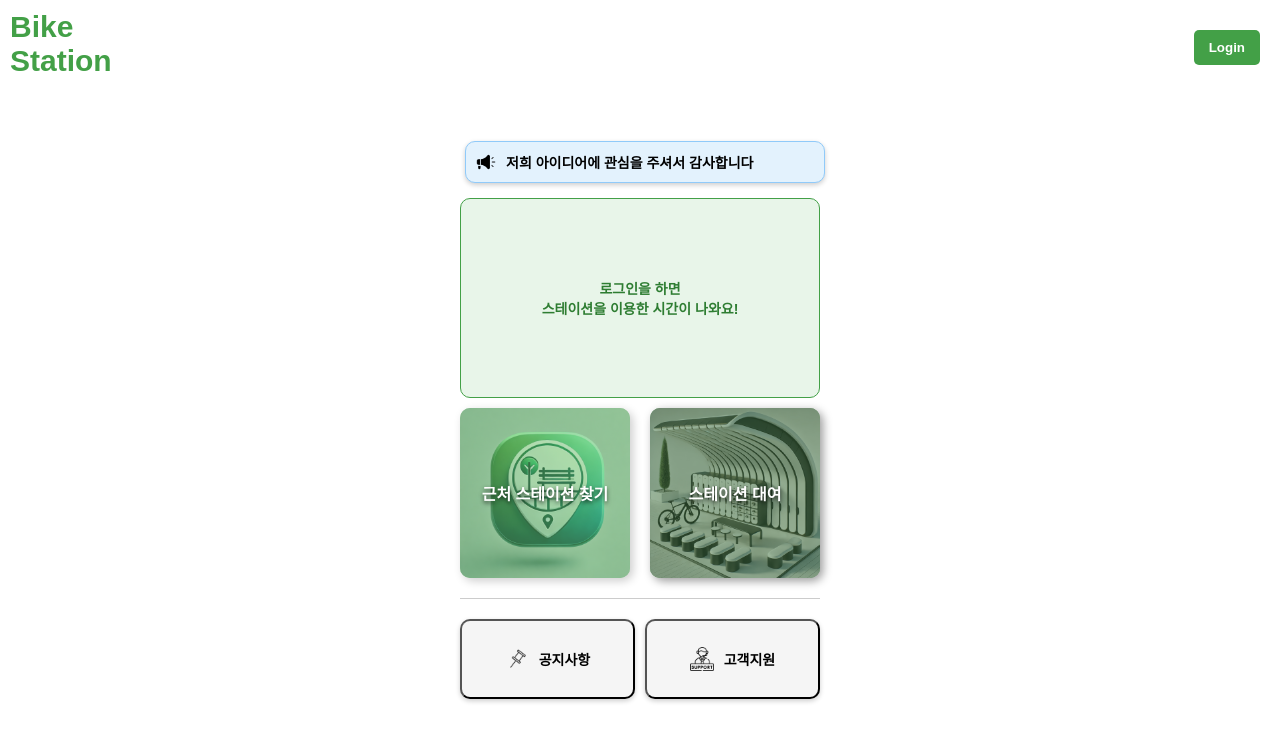
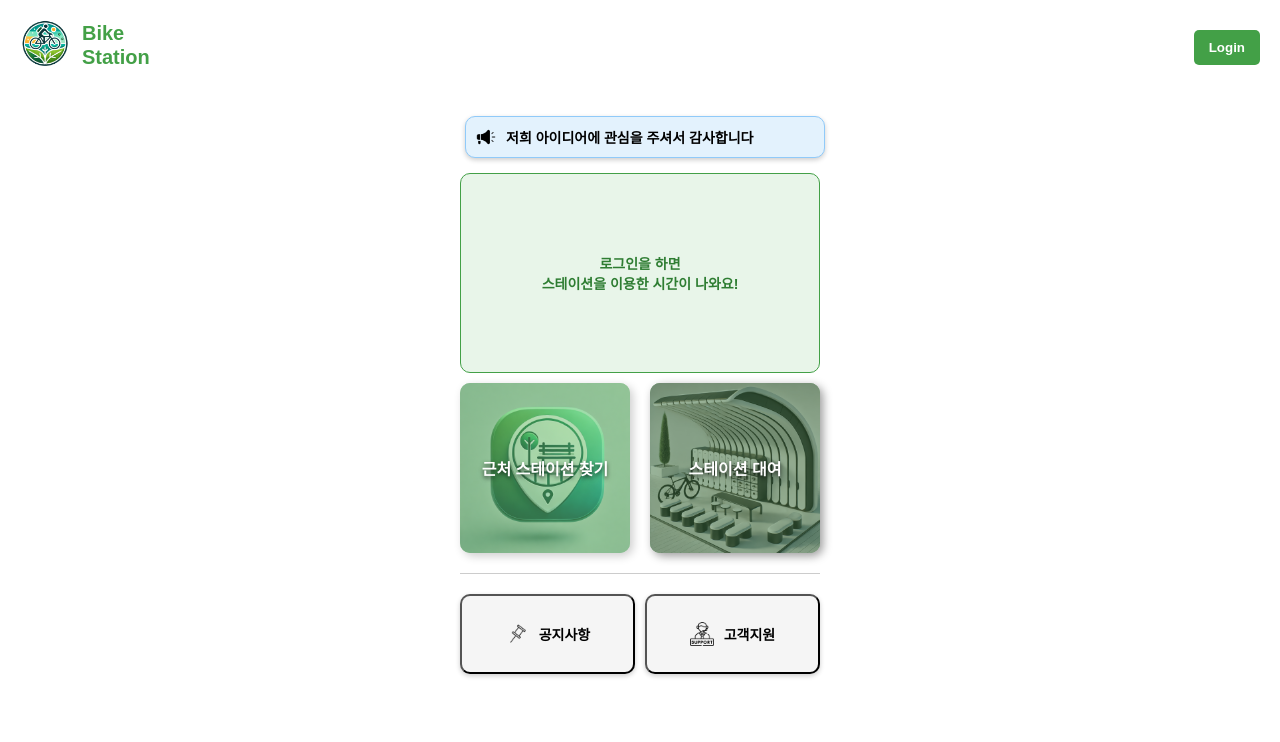
Before and after one commit to 0my20ng/BS.github.io, a plain HTML site: page index.html in a window 1280 px wide. Drawn offline with Linux system fonts and the light colour scheme.

Commit message:
Add files via upload

```diff
--- a/index.html
+++ b/index.html
@@ -21,22 +21,6 @@
             position: relative;
         }
 
-        /* .container {
-            width: 100%;
-            max-width: 480px;
-            height: 80vh;
-            background-color: #ffffff;
-            border-radius: 15px;
-            box-shadow: 0 4px 10px rgba(0, 0, 0, 0.1);
-            overflow: hidden;
-            text-align: center;
-            padding: 20px;
-            position: relative;
-            display: flex;
-            flex-direction: column;
-            justify-content: space-between;
-        } */
-
         .container {
             border-radius: 0; /* 모서리를 없앰 */
         }
@@ -48,7 +32,7 @@
             border: 1px solid #90caf9; /* 테두리 추가 */
             border-radius: 10px; /* 모서리를 둥글게 */
             padding: 10px; /* 내부 여백 */
-            margin: 50px 5px 5px; /* 위쪽 여백: 10px, 오른쪽/왼쪽 여백: 5px, 아래쪽 여백: 5px */
+            margin: 0px 5px 5px; /* 위쪽 여백: 10px, 오른쪽/왼쪽 여백: 5px, 아래쪽 여백: 5px */
             width: 100%; /* 전체 너비 사용 */
             box-shadow: 0 2px 5px rgba(0, 0, 0, 0.2); /* 그림자 추가 */
         }
@@ -67,13 +51,27 @@
         }
 
         .logo {
+            display: flex; /* 가로 배치 */
+            align-items: center; /* 세로 중앙 정렬 */
             position: absolute;
             top: 10px;
-            left: 10px; /* 로고를 오른쪽에 배치 */
-            font-size: 30px;
+            left: 10px; /* 로고를 화면 왼쪽에 고정 */
+        }
+
+        .logo-image {
+            width: 70px; /* 이미지 크기 */
+            height: auto;
+            margin-right: 2px; /* 이미지와 텍스트 사이 간격 */
+        }
+
+        .logo-text {
+            font-size: 20px; /* 텍스트 크기 */
             font-weight: bold;
-            color: #43a047; /* Green primary color */
+            color: #43a047;
+            line-height: 1.2; /* 텍스트 줄 간격 */
+            text-align: left; /* 텍스트 정렬 */
         }
+
 
         /* Header Login Button */
         .header {
@@ -310,7 +308,11 @@
     <div class="header">
         <button id="login-button">Login</button>
     </div>
-    <div class="logo">Bike<br>Station</div>
+    <div class="logo">
+        <img src="images/logo.png" alt="로고 사진" class="logo-image">
+        <span class="logo-text">Bike<br>Station</span>
+    </div>
+
 
     <div class="container">
 
```
Also changed, not shown: notice.html (+20 -3 lines), rent.html (+21 -3 lines), support.html (+20 -3 lines), images/logo.png (added).
